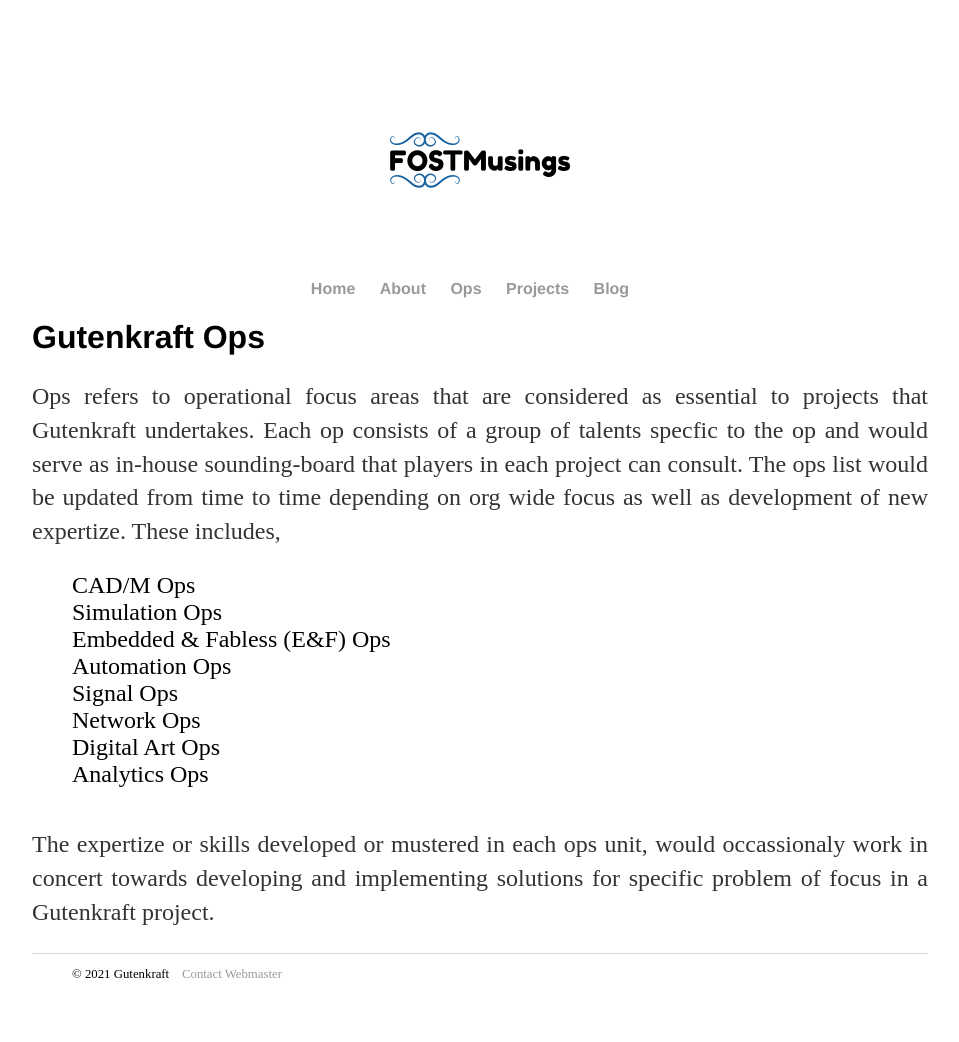
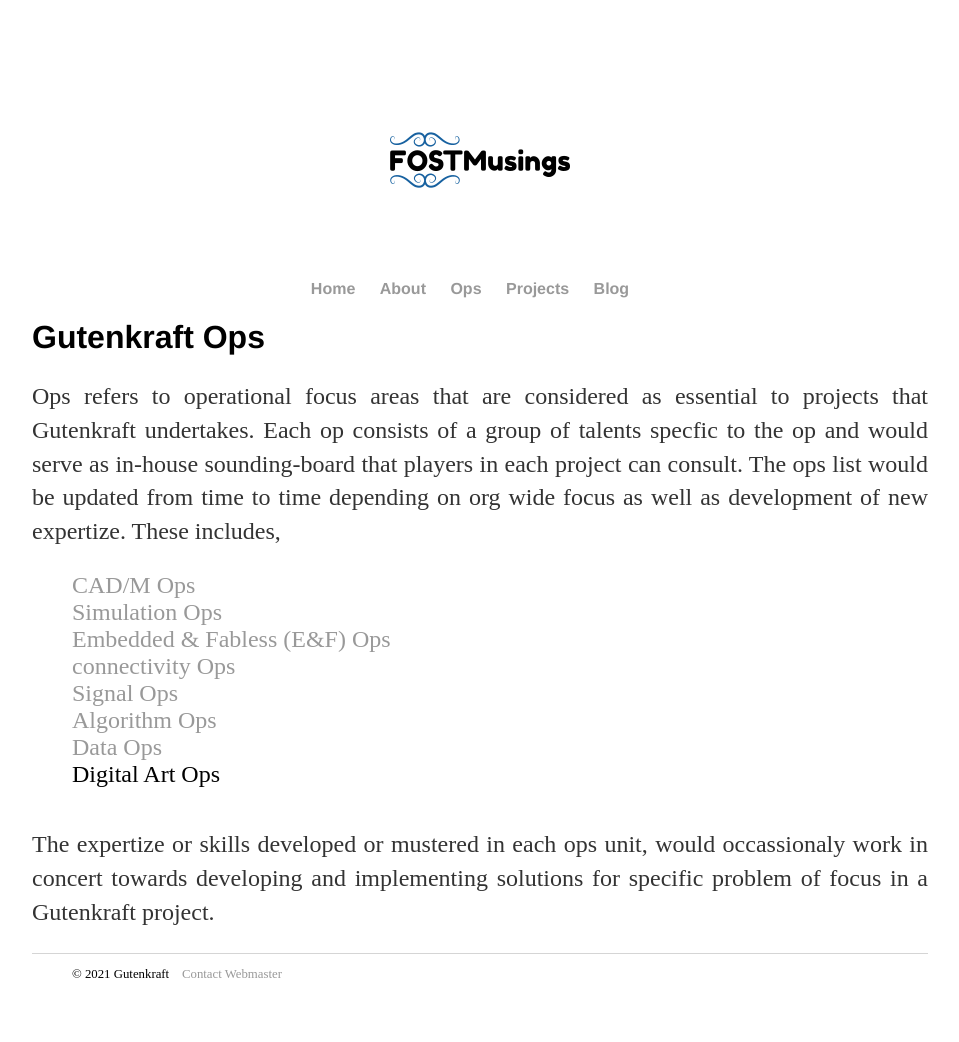
Before and after one commit to oferonmi/datafilik.github.io, a Jekyll site: the page built from ops/index.html, in a window 1280 px wide. Shown: the whole page, without its empty margins (160-1119 px from the left). Built offline with Jekyll 4.4.1, drawn with Linux system fonts in a browser that asks for light colours.

Commit message:
content update

```diff
--- a/ops/index.html
+++ b/ops/index.html
@@ -10,14 +10,15 @@ title: Gutenkraft Ops
     </p>
 
     <ul class="ops">
-        <li><span>CAD/M Ops</span></li>
-        <li><span>Simulation Ops</span></li>
-        <li><span>Embedded & Fabless (E&F) Ops</span></li>
-        <li><span>Automation Ops</span></li>
-        <li><span>Signal Ops</span></li>
-        <li><span>Network Ops</span></li>
-        <li><span>Digital Art Ops</span></li>
-        <li><span>Analytics Ops</span></li>
+        <li><a href="/ops/cadm_op"><span>CAD/M Ops</span></a></li>
+        <li><a href="/ops/sim_op"><span>Simulation Ops</span></a></li>
+        <li><a href="/ops/embednfabless_op"><span>Embedded & Fabless (E&F) Ops</span></a></li>
+        <li><a href="/ops/conn_op"><span>connectivity Ops</span></a></li>
+        <li><a href="/ops/signal_op"><span>Signal Ops</span></a></li>
+        <li><a href="/ops/algo_op"><span>Algorithm Ops</span></a></li>
+        <li><a href="/ops/data_op"><span>Data Ops</span></a></li>
+        <li><a href="/ops/digart_op"></a><span>Digital Art Ops</span></a></li>
+
     </ul>
 
     <p align="justify">
```
